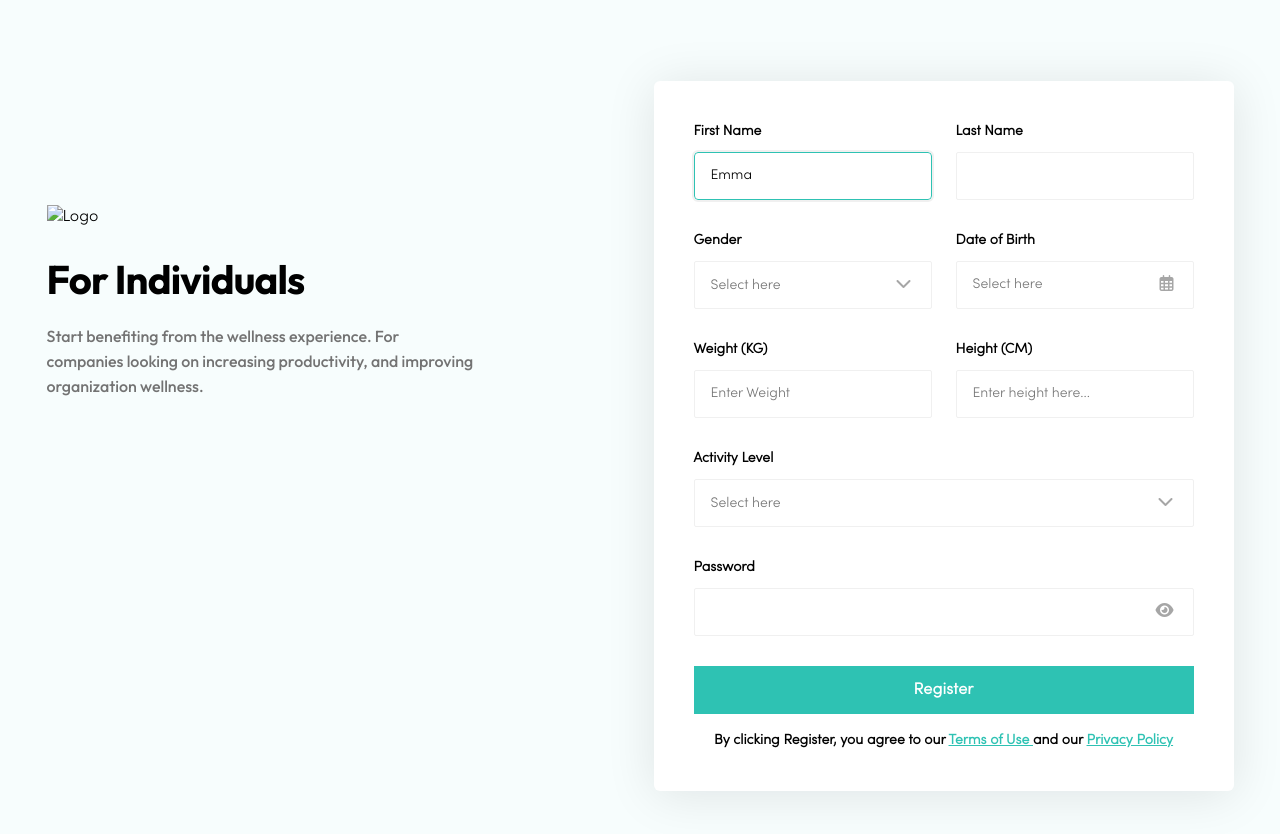
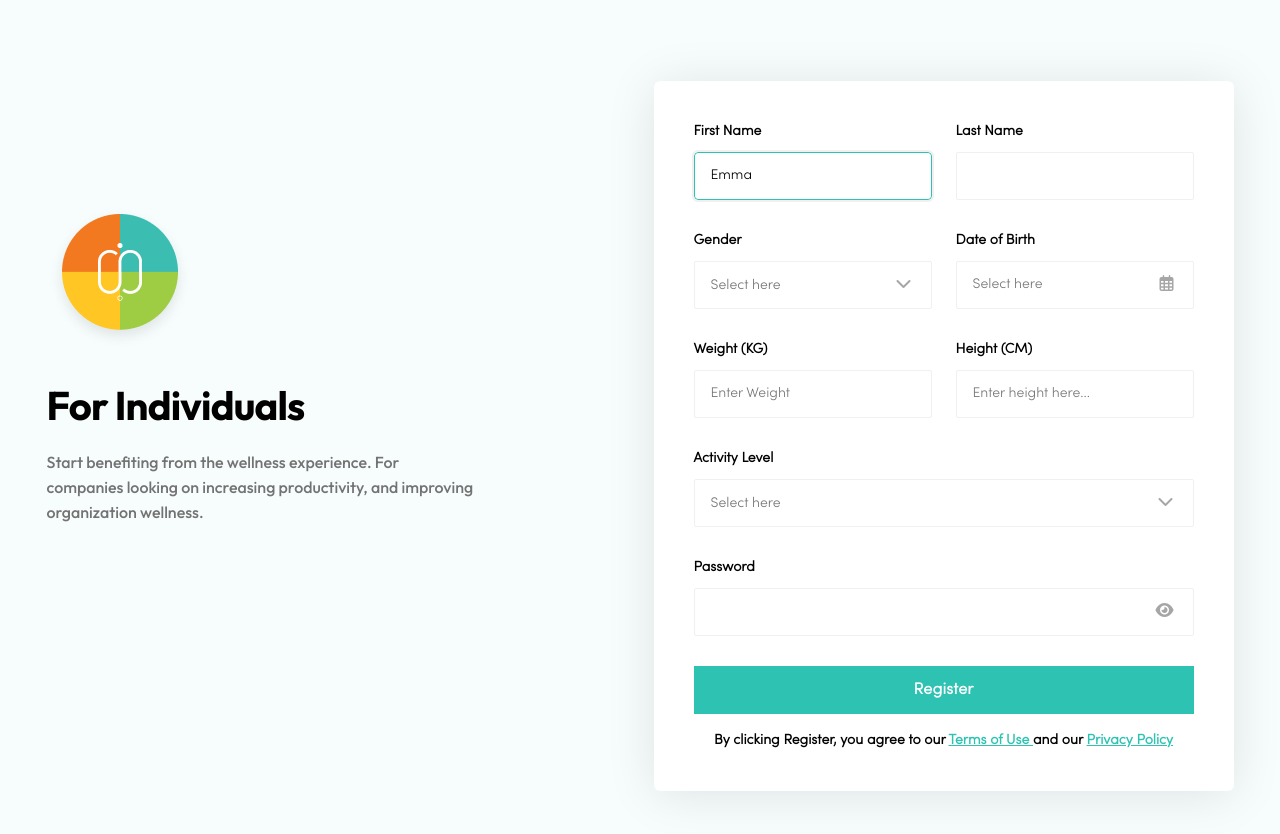
Before and after one commit to Patoleo10/For-Ind-Repo, a plain HTML site: page index.html in a window 1280 px wide. Drawn offline with Linux system fonts and the light colour scheme.

Commit message:
Update index.html

```diff
--- a/index.html
+++ b/index.html
@@ -14,7 +14,7 @@
     <section class="container">
       <section class="content-left">
         <div class="logo">
-          <img src="assets/logo/Logo.svg" alt="Logo" />
+          <img src="assets/logo/Logo.png" alt="Logo" />
         </div>
         <h1>For Individuals</h1>
         <p class="text-laptop">
```
